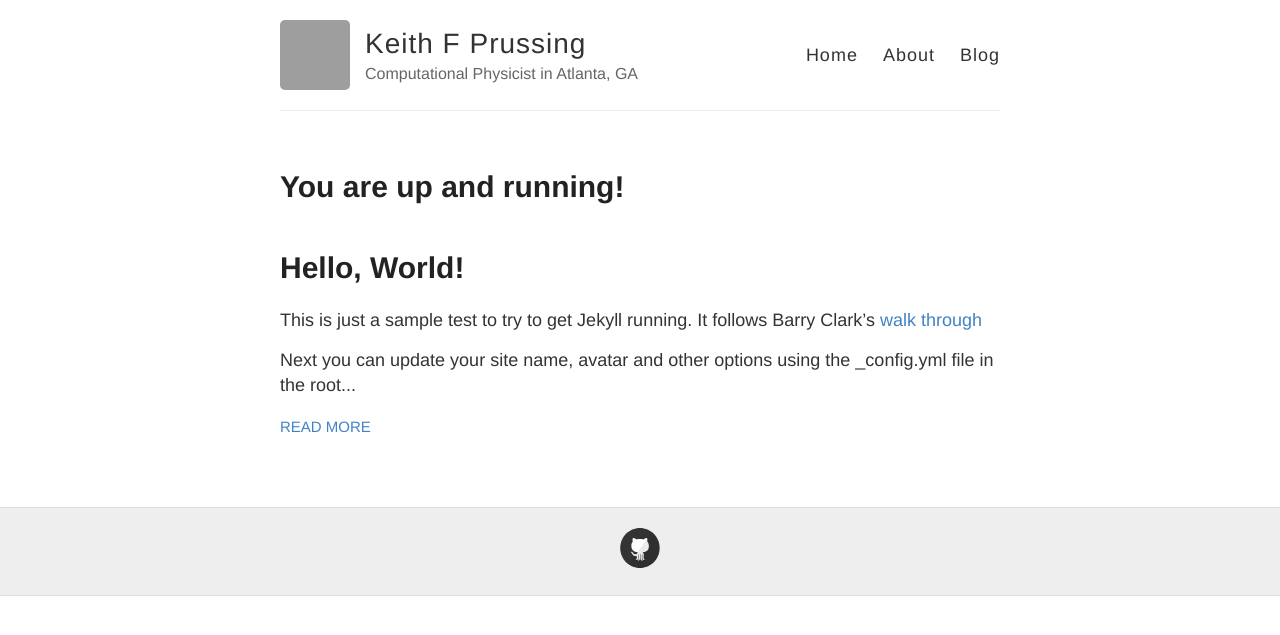
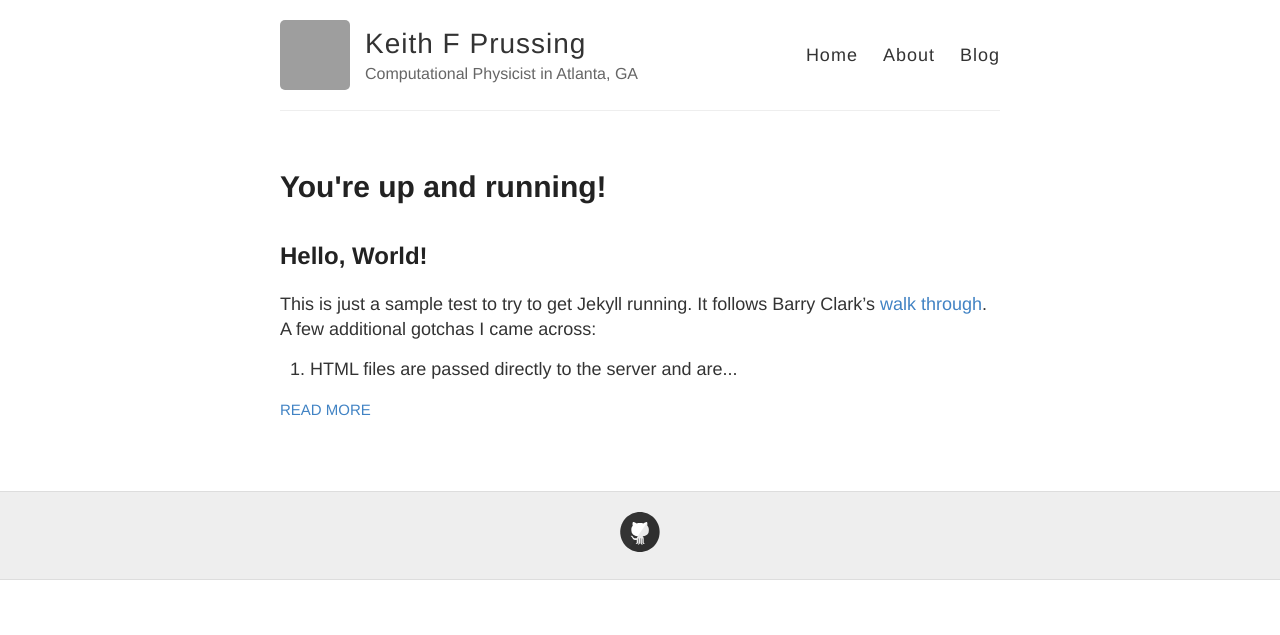
Before and after one commit to kprussing/kprussing.github.io, a Jekyll site: the page built from blog.html, in a window 1280 px wide. Shown: the top 635 px of the page. Built offline with Jekyll 4.4.1, drawn with Linux system fonts in a browser that asks for light colours; some of the changed lines change nothing that is shown; grey boxes are pictures that could not be loaded.

Commit message:
Additional comments in Hello world post

```diff
--- a/_posts/2014-09-17-Hello-World.markdown
+++ b/_posts/2014-09-17-Hello-World.markdown
@@ -1,22 +1,25 @@
 ---
 layout: post
-title: You are up and running!
+title: You're up and running!
 ---
 
 Hello, World!
-=============
+-------------
 
 This is just a sample test to try to get Jekyll running.  It follows
 Barry Clark's [walk
-through](http://www.smashingmagazine.com/2014/08/01/build-blog-jekyll-github-pages/)
+through](http://www.smashingmagazine.com/2014/08/01/build-blog-jekyll-github-pages/).
+A few additional gotchas I came across:
 
-Next you can update your site name, avatar and other options using the
-_config.yml file in the root of your repository (shown below
-:point_down:).
+1.  HTML files are passed directly to the server and are not processed.
+    This means that you cannot embed liquid tags in a HTML file that
+    already has the `<html>` tag.
+2.  Don't forget the `permalink` tag in the header for top level files.
+    This should have been obvious, but I overlooked it while moving
+    files around.
+3.  The `title` tag is set as an `h1` in the output so don't use another
+    title (# title).  It just looks silly.
 
-![_config.yml]({{ site.baseurl }}/images/config.png)
-
-The easiest way to make your first post is to edit this one. Go into
-/_posts/ and update the Hello World markdown file. For more instructions
-head over to the [Jekyll Now
-repository](https://github.com/barryclark/jekyll-now) on GitHub.
+I'm sure I will come across additional points as I move forward.  I'll
+probably try to update this post with additional comments in the future.
+But for now, time to start writing!
```
